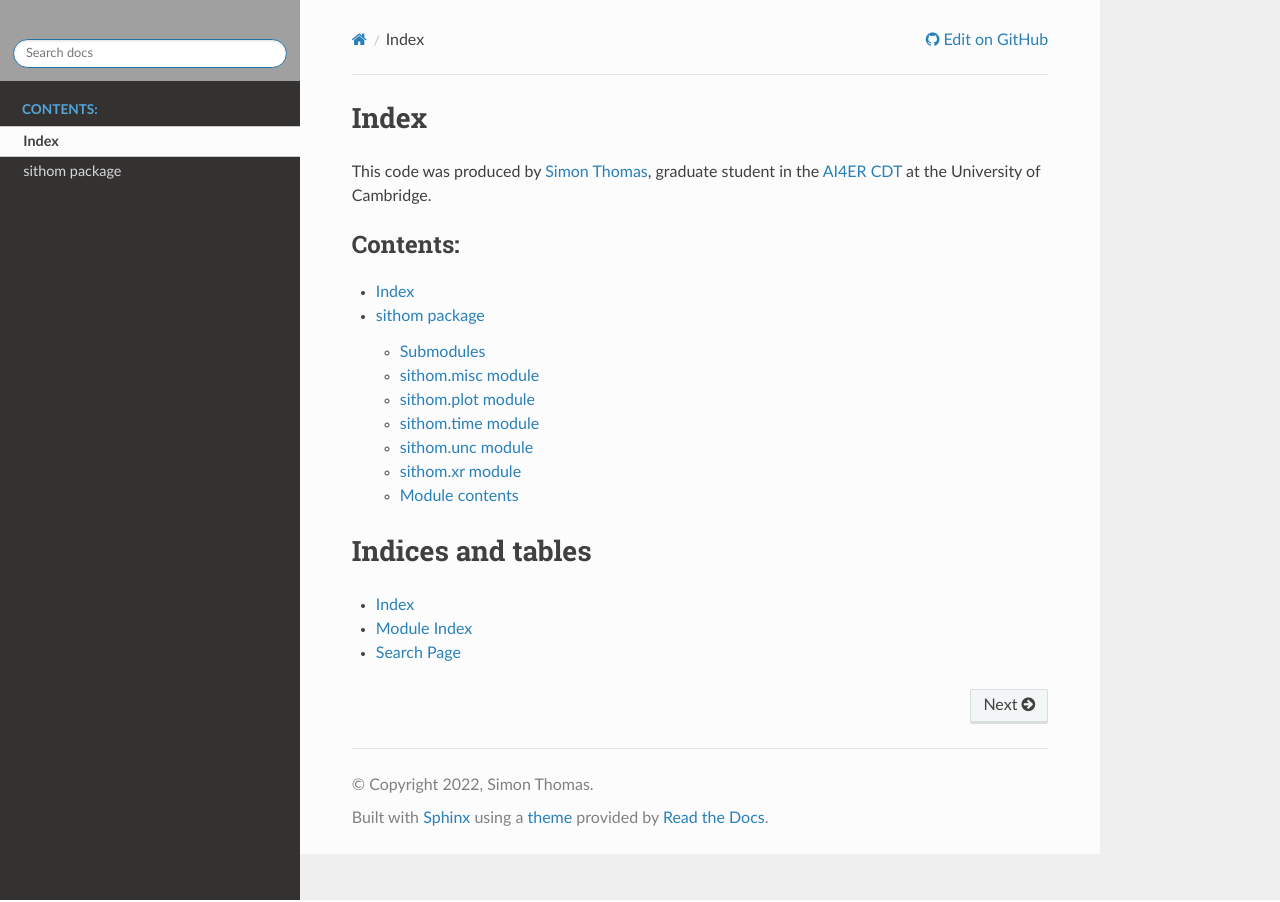
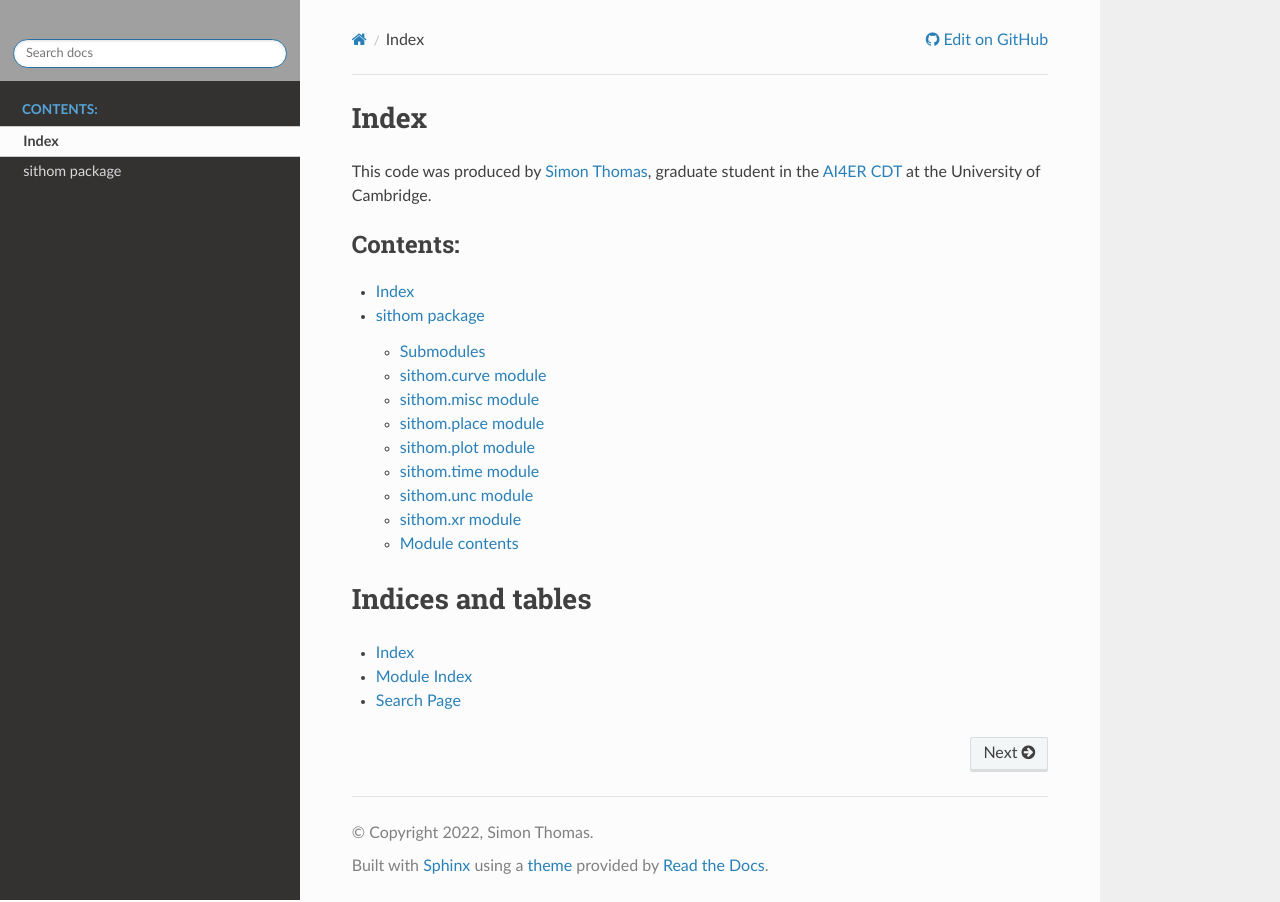
Before and after one commit to sdat2/sithom, a Sphinx documentation site: the page built from docs/index.rst, in a window 1280 px wide. Built offline with Sphinx 7.4.7 and the Read the Docs theme 2.0.0, drawn with Linux system fonts in a browser that asks for light colours.

Commit message:
docs: update autodoc

```diff
--- a/docs/sithom.rst
+++ b/docs/sithom.rst
@@ -4,10 +4,26 @@ sithom package
 Submodules
 ----------
 
+sithom.curve module
+-------------------
+
+.. automodule:: sithom.curve
+   :members:
+   :undoc-members:
+   :show-inheritance:
+
 sithom.misc module
 ------------------
 
 .. automodule:: sithom.misc
+   :members:
+   :undoc-members:
+   :show-inheritance:
+
+sithom.place module
+-------------------
+
+.. automodule:: sithom.place
    :members:
    :undoc-members:
    :show-inheritance:
```
